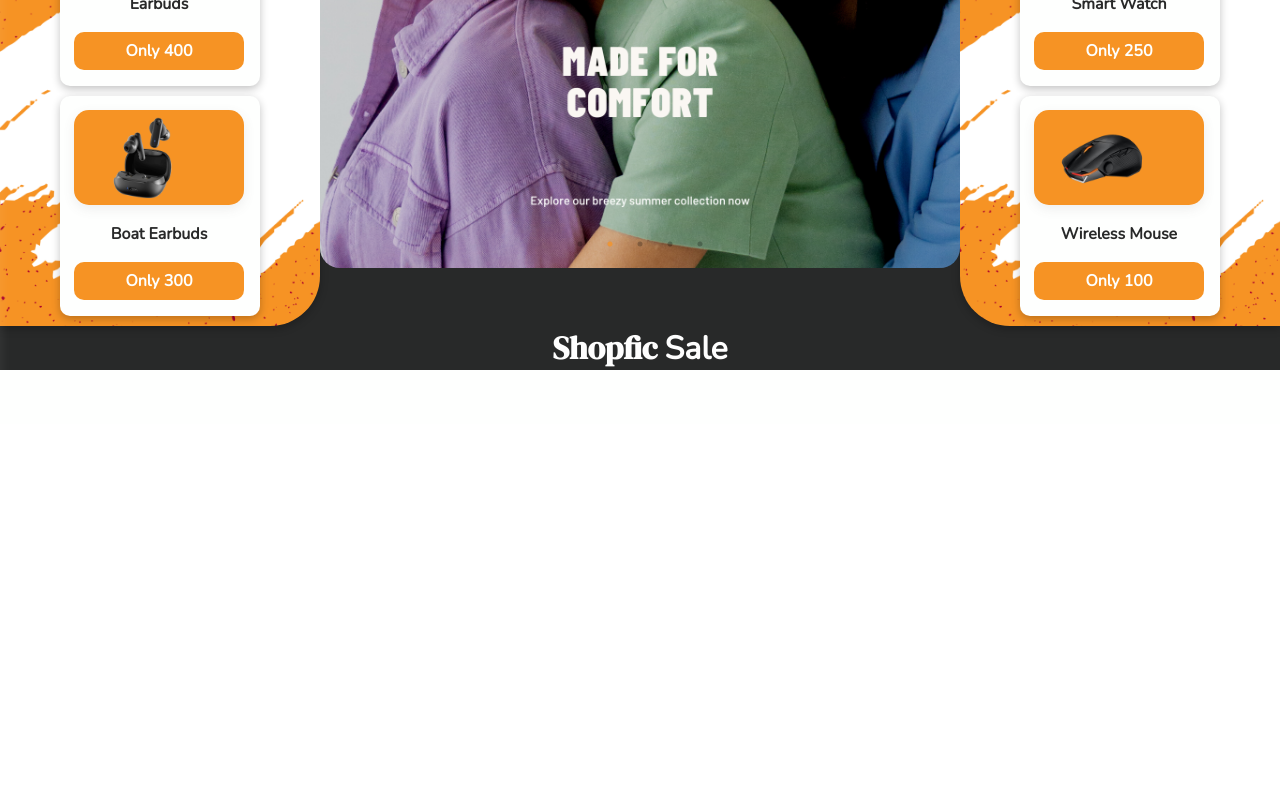
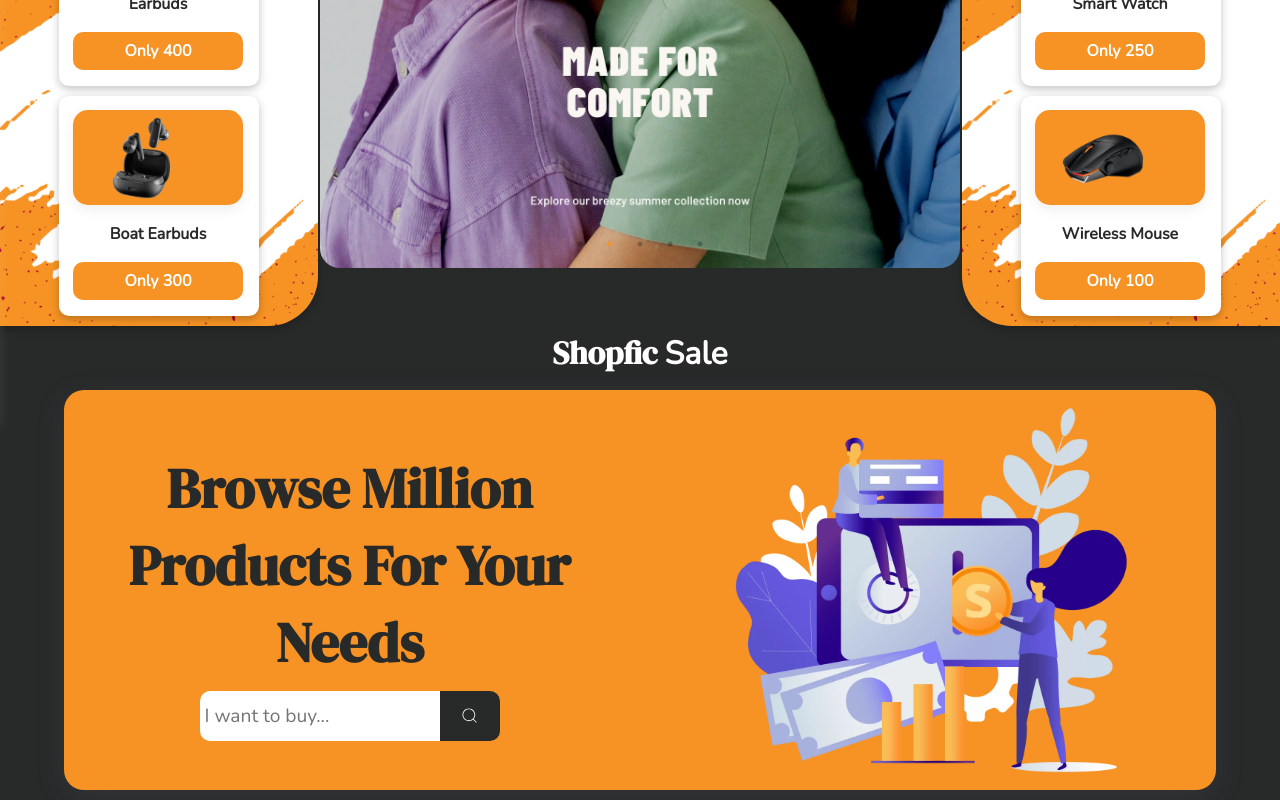
Before and after one commit to BCAPATHSHALA/Shopfic, a React (Vite) app: page / in a window 1280 px wide. Shown: the part 376-1176 px from the top of the page. Before the commit the page ends 800 px from the top, so only its background shows below. Built offline with nearby package versions, Linux system fonts and the light colour scheme.

Commit message:
added search product frontend

```diff
--- /dev/null
+++ b/src/components/pages/Home/BrowseProducts.jsx
@@ -0,0 +1,24 @@
+import "./BrowseProducts.scss";
+import img1 from "../../../assets/browserSearch.png";
+import { CiSearch } from "react-icons/ci";
+
+const BrowseProducts = () => {
+  return (
+    <div className="BrowseProducts">
+      <div className="left">
+        <h2>Browse million products for your needs</h2>
+        <form>
+          <div>
+            <input type="text" placeholder="I want to buy..." />
+            <button><CiSearch/></button>
+          </div>
+        </form>
+      </div>
+      <div className="right">
+        <img src={img1} alt="Shopfic" />
+      </div>
+    </div>
+  );
+};
+
+export default BrowseProducts;
--- /dev/null
+++ b/src/components/pages/Home/BrowseProducts.scss
@@ -0,0 +1,101 @@
+.BrowseProducts {
+  width: 90%;
+  height: 50vh;
+  position: relative;
+  display: flex;
+  background: #f69324;
+  margin: 10px;
+  gap: 10px;
+  border-radius: 20px;
+  box-shadow: #64646f33 0px 7px 29px 0px;
+  > .left {
+    flex: 1;
+    height: inherit;
+    display: flex;
+    justify-content: center;
+    align-items: center;
+    flex-direction: column;
+    > h2 {
+      font-size: 3.5em;
+      text-transform: capitalize;
+      text-align: center;
+      color: #282929;
+      padding: 10px;
+    }
+    > form {
+      > div {
+        max-width: 300px;
+        min-width: 300px;
+        height: 50px;
+        display: flex;
+        align-items: center;
+        position: relative;
+        > input {
+          width: 80%;
+          height: 100%;
+          border: none;
+          outline: none;
+          resize: none;
+          border-radius: 10px 0 0 10px;
+          padding: 5px;
+          font-size: 1.2em;
+          font-weight: 500;
+        }
+        > button {
+          width: calc(100% - 80%);
+          height: 100%;
+          border: none;
+          outline: none;
+          resize: none;
+          border-radius: 0 10px 10px 0;
+          background: #282929;
+          color: #fefffe;
+          font-size: 1.2em;
+          font-weight: 900;
+          display: flex;
+          justify-content: center;
+          align-items: center;
+          transition: all 0.5s ease-in-out;
+
+          &:hover {
+            color: #f69324;
+          }
+        }
+      }
+    }
+  }
+  > .right {
+    flex: 1;
+    height: inherit;
+    position: relative;
+    display: flex;
+    justify-content: center;
+    align-items: center;
+    border-radius: 20px;
+    > img {
+      width: 100%;
+      height: 100%;
+      object-fit: contain;
+      object-position: center;
+    }
+  }
+}
+
+@media screen and (width <= 769px) {
+  .BrowseProducts {
+    > .left {
+      > h2 {
+        font-size: 1.5em;
+      }
+    }
+  }
+}
+
+@media screen and (width <= 426px) {
+  .BrowseProducts {
+    width: 97%;
+    > .right {
+      display: none;
+    }
+  }
+}
--- a/src/components/pages/Home/Home.jsx
+++ b/src/components/pages/Home/Home.jsx
@@ -1,6 +1,7 @@
 /* eslint-disable react/prop-types */
 import Simplenabvar from "../../layouts/simple nabvar/Simplevabvar";
 import { SaleProductCard1, SaleProductCard2 } from "../Product/SaleProductCard";
+import BrowseProducts from "./BrowseProducts";
 import ImageCarousel from "./ImageCarousel";
 import "./home.scss";
 
@@ -24,6 +25,8 @@ const Home = ({ darkLight }) => {
           Shopfic <span>Sale</span>
         </h1>
       </div>
+      {/* Browse million products for your needs */}
+      <BrowseProducts />
     </div>
   );
 };
--- a/src/components/pages/Home/home.scss
+++ b/src/components/pages/Home/home.scss
@@ -1,6 +1,11 @@
 .home {
   width: 100vw;
   position: relative;
+  display: flex;
+  justify-content: center;
+  align-items: center;
+  flex-direction: column;
+  background-color: #282929;
   // Sale Section1 and 2 with crousel
   .InnerHome {
     width: 100%;
@@ -10,6 +15,7 @@
     justify-content: center;
     align-items: center;
     background-color: #282929;
+    gap: 2px;
     &.darkLight {
       background-color: #f69324;
     }
@@ -45,6 +51,8 @@
     background-color: #282929;
     color: #fefefe;
     text-align: center;
+    padding: 5px;
+    border-radius: 0 0 20px 20px;
     &.darkLight {
       background-color: #f69324;
       color: #282929;
```
Also changed, not shown: src/assets/browserSearch.png (added).
